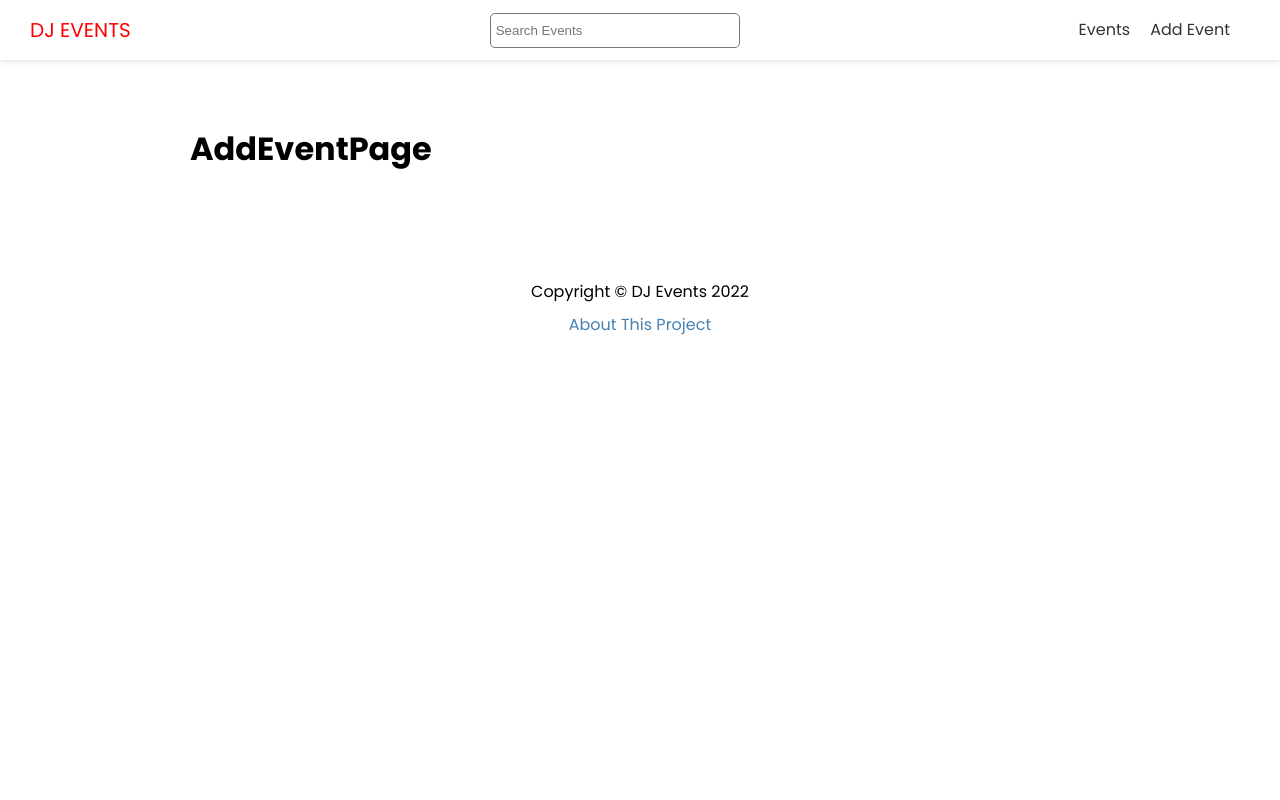
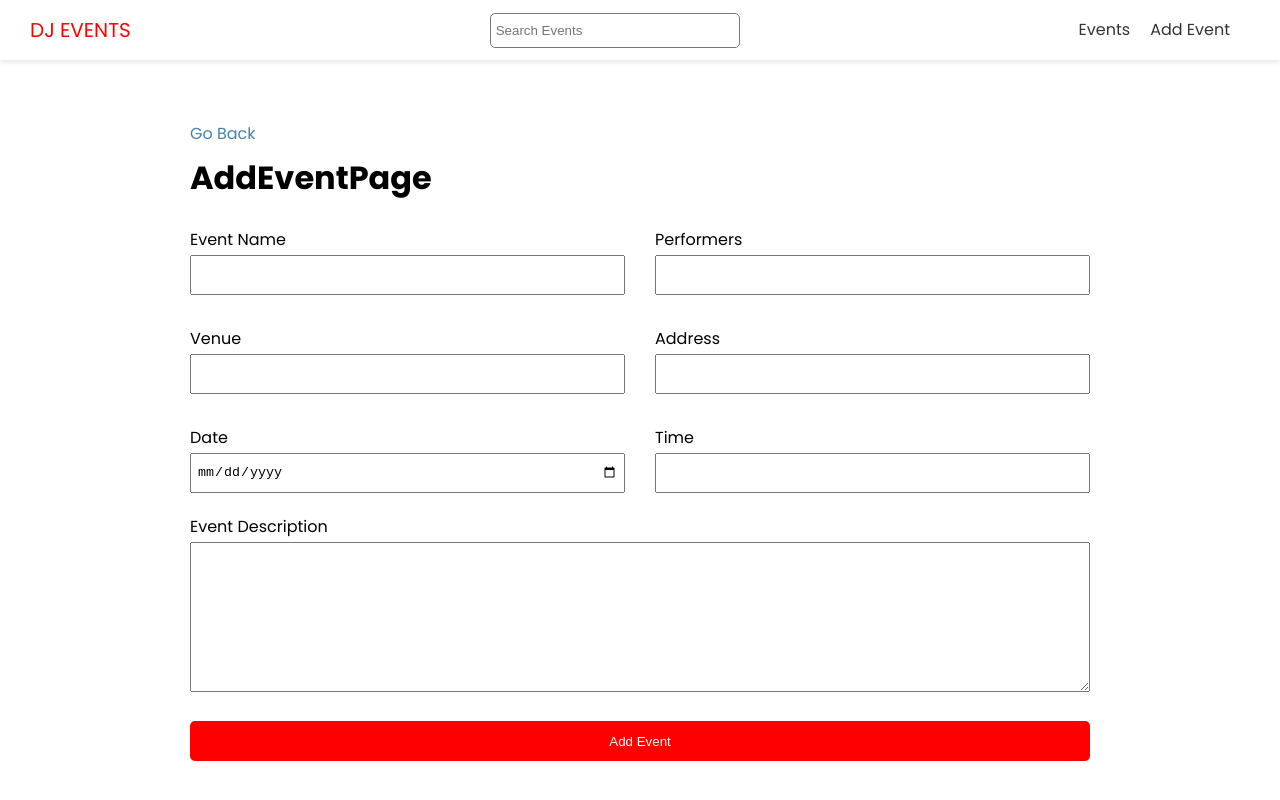
Before and after one commit to hotmailbelike/dj-events-frontend, a Next.js app: page /events/add in a window 1280 px wide. Shown: the top 800 px of the page. Built offline with nearby package versions, Linux system fonts and the light colour scheme; no server answers.

Commit message:
feat: create event w/o image

```diff
--- a/package.json
+++ b/package.json
@@ -13,7 +13,8 @@
     "qs": "^6.10.3",
     "react": "18.1.0",
     "react-dom": "18.1.0",
-    "react-icons": "^4.3.1"
+    "react-icons": "^4.3.1",
+    "react-toastify": "^9.0.1"
   },
   "devDependencies": {
     "eslint": "8.15.0",
--- a/pages/events/add.js
+++ b/pages/events/add.js
@@ -1,9 +1,141 @@
+import { useState } from 'react';
+import { useRouter } from 'next/router';
+import Link from 'next/link';
+import { ToastContainer, toast } from 'react-toastify';
+import 'react-toastify/dist/ReactToastify.css';
+
 import Layout from '@/components/Layout';
+import { API_URL } from '@/config/config';
+import styles from '@/styles/Form.module.css';
 
 const AddEventPage = () => {
+	const router = useRouter();
+
+	const [values, setValues] = useState({
+		name: '',
+		description: '',
+		performers: '',
+		venue: '',
+		address: '',
+		date: '',
+		time: '',
+	});
+
+	const handleSubmit = async (e) => {
+		e.preventDefault();
+
+		try {
+			const hasEmptyFields = Object.values(values).some((value) => value === '');
+
+			if (hasEmptyFields) {
+				return toast.error('Please fill in all fields');
+			}
+
+			const res = await fetch(`${API_URL}/api/events`, {
+				method: 'post',
+				headers: {
+					'Content-Type': 'application/json',
+				},
+				body: JSON.stringify({ data: values }),
+			});
+
+			if (!res.ok) {
+				return toast.error('Something went wrong');
+			} else {
+				const event = await res.json();
+				router.push(`/events/${event.data.slug}`);
+			}
+		} catch (error) {
+			console.error('🚀 -> file: add.js -> line 49 -> handleSubmit -> error', error);
+			toast.error(`Error: ${error.message}`);
+		}
+	};
+
+	const handleValues = (e) => {
+		const { name, value } = e.target;
+
+		setValues({ ...values, [name]: value });
+	};
+
 	return (
 		<Layout title={'Add New Event'}>
+			<Link href={`/events`}>Go Back</Link>
 			<h1>AddEventPage</h1>
+			<ToastContainer></ToastContainer>
+			<form onSubmit={handleSubmit} className={styles.form}>
+				<div className={styles.grid}>
+					<div>
+						<label htmlFor='name'>Event Name</label>
+						<input
+							type='text'
+							id='name'
+							name='name'
+							value={values.name}
+							onChange={handleValues}
+						/>
+					</div>
+					<div>
+						<label htmlFor='performers'>Performers</label>
+						<input
+							type='text'
+							id='performers'
+							name='performers'
+							value={values.performers}
+							onChange={handleValues}
+						/>
+					</div>
+					<div>
+						<label htmlFor='venue'>Venue</label>
+						<input
+							type='text'
+							id='venue'
+							name='venue'
+							value={values.venue}
+							onChange={handleValues}
+						/>
+					</div>
+					<div>
+						<label htmlFor='address'>Address</label>
+						<input
+							type='text'
+							id='address'
+							name='address'
+							value={values.address}
+							onChange={handleValues}
+						/>
+					</div>
+					<div>
+						<label htmlFor='date'>Date</label>
+						<input
+							type='date'
+							id='date'
+							name='date'
+							value={values.date}
+							onChange={handleValues}
+						/>
+					</div>
+					<div>
+						<label htmlFor='time'>Time</label>
+						<input
+							type='text'
+							id='time'
+							name='time'
+							value={values.time}
+							onChange={handleValues}
+						/>
+					</div>
+				</div>
+				<label htmlFor='description'>Event Description</label>
+				<textarea
+					type='text'
+					name='description'
+					id='description'
+					value={values.description}
+					onChange={handleValues}
+				></textarea>
+
+				<input type='submit' value='Add Event' className='btn' />
+			</form>
 		</Layout>
 	);
 };
--- /dev/null
+++ b/styles/Form.module.css
@@ -0,0 +1,33 @@
+.form label {
+	display: block;
+}
+
+.form input {
+	width: 100%;
+	height: 40px;
+	padding: 5px;
+}
+
+.form textarea {
+	width: 100%;
+	height: 150px;
+}
+
+.form input[type='submit'] {
+	display: block;
+	width: 100%;
+	margin: 20px 0 30px;
+}
+
+.grid {
+	display: grid;
+	grid-template-columns: 1fr 1fr;
+	gap: 30px;
+	margin-bottom: 20px;
+}
+
+@media (max-width: 600px) {
+	.grid {
+		grid-template-columns: 1fr 1fr;
+	}
+}
```
Also changed, not shown: 2 other files (tests, documents, lock files or other folders).
